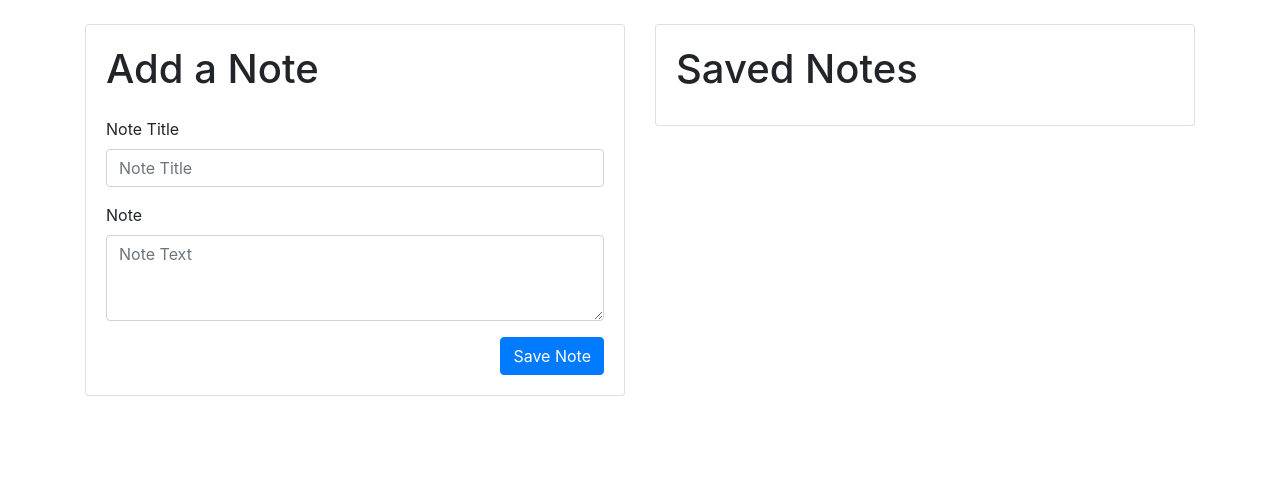
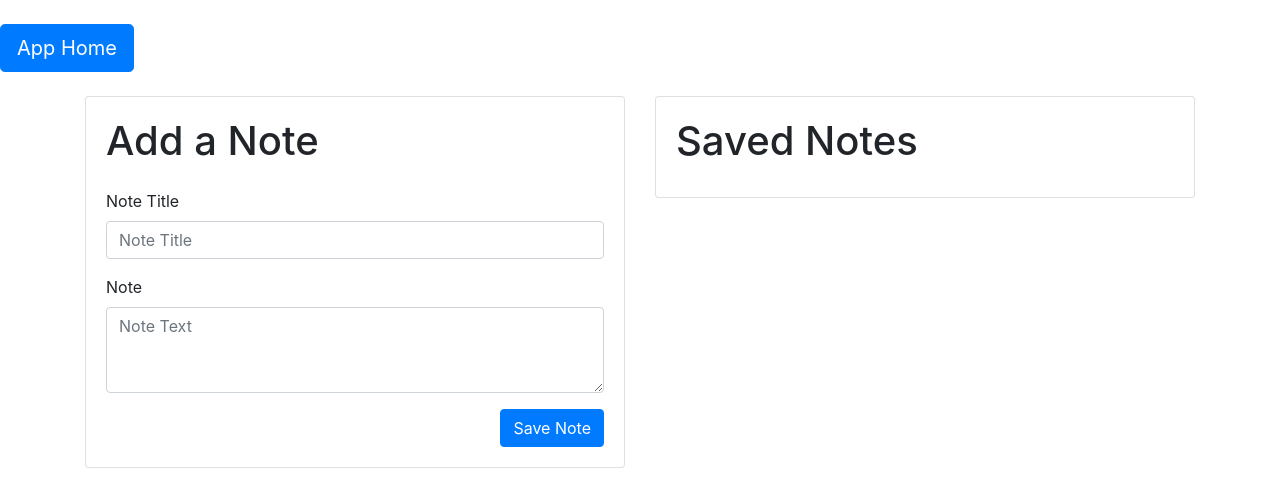
Before and after one commit to brucewilson1103/noteTaker, a website: page public/notes.html in a window 1280 px wide. Drawn offline with nearby package versions, Linux system fonts and the light colour scheme; no server answers.

Commit message:
home page button

```diff
--- a/public/notes.html
+++ b/public/notes.html
@@ -16,6 +16,7 @@
 <script src="https://cdnjs.cloudflare.com/ajax/libs/twitter-bootstrap/4.1.3/js/bootstrap.min.js"></script>
 
 <body>
+    <a class="btn btn-primary btn-lg mt-4" href="/" role="button">App Home</a>
   <div class="container">
     <div class="row">
       <div class="col-md-6">
```
Also changed, not shown: public/index.html (+1 -0 lines).
